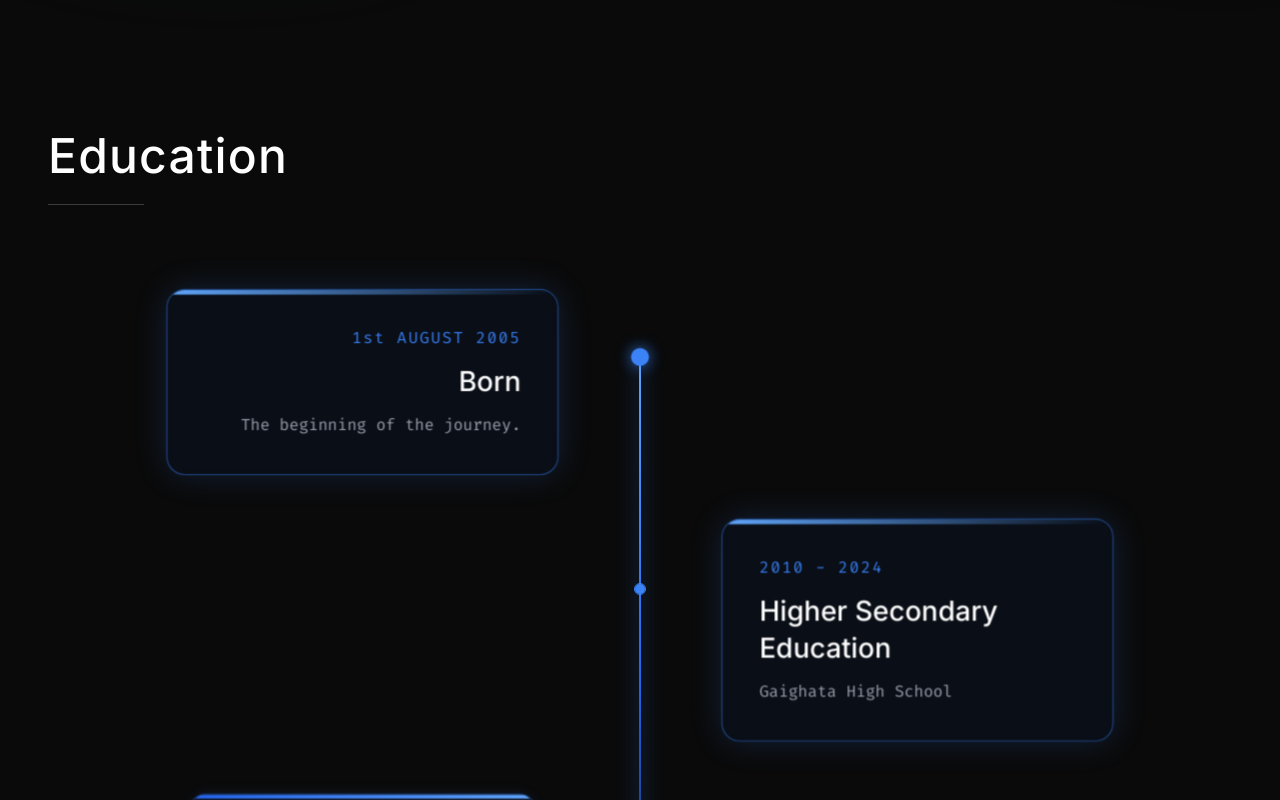
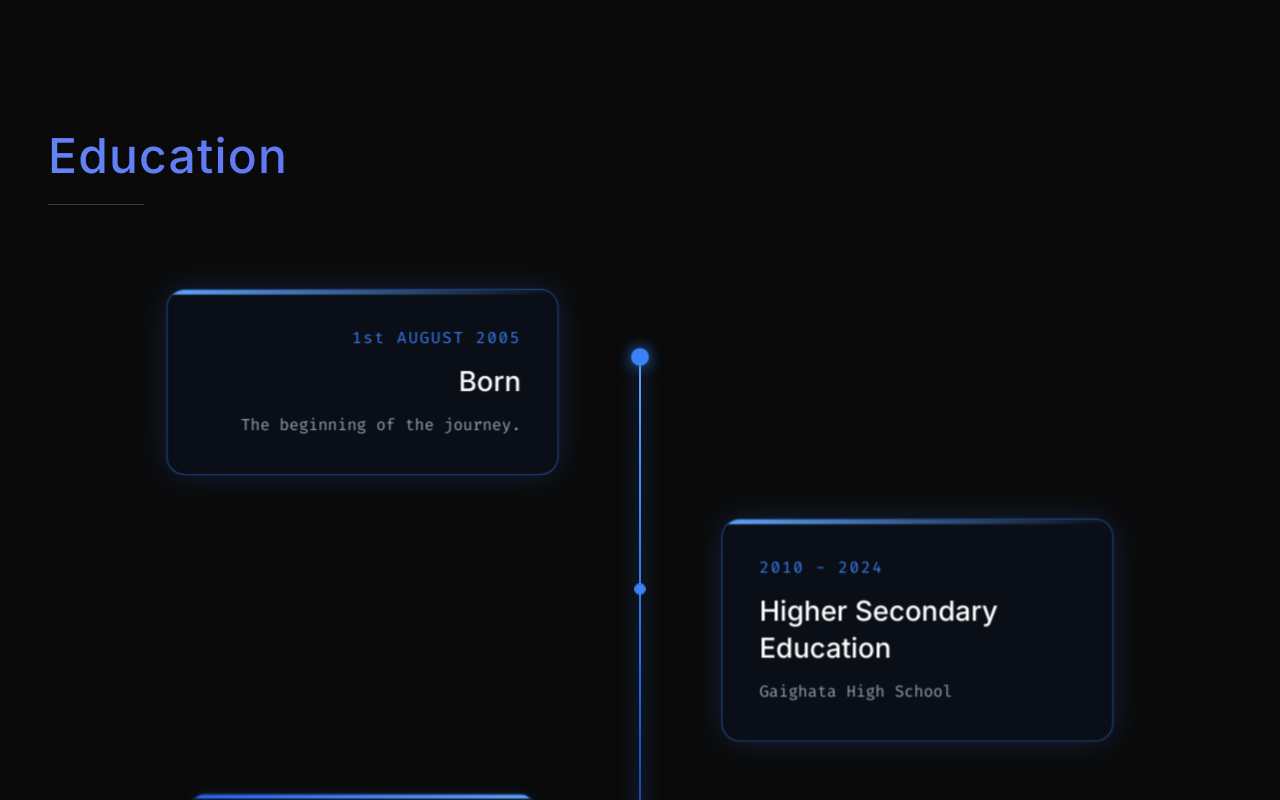
Before and after one commit to sayantani071/sayantani-portfolio, a React (Vite) app: page / in a window 1280 px wide. Shown: the part 1088-1888 px from the top of the page. Built offline with nearby package versions, Linux system fonts and the light colour scheme.

Commit message:
Animate Education title with dynamic gradient flow

```diff
--- a/src/components/Education.jsx
+++ b/src/components/Education.jsx
@@ -45,7 +45,7 @@ const Education = () => {
           transition={{ duration: 0.6 }}
           className="mb-24"
         >
-          <h2 className="text-4xl md:text-5xl font-medium text-white tracking-wide">
+          <h2 className="text-4xl md:text-5xl font-medium text-transparent bg-clip-text bg-gradient-to-r from-blue-400 via-indigo-500 to-blue-400 bg-[length:200%_auto] animate-text-flow tracking-wide">
             Education
           </h2>
           <div className="w-24 h-[1px] bg-white/20 mt-6"></div>
```
